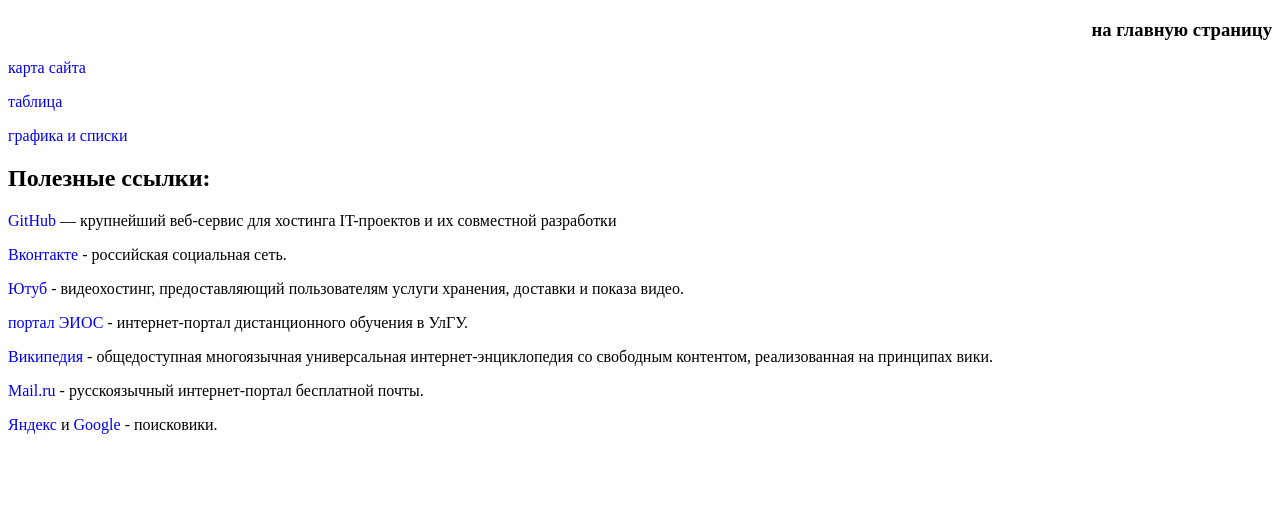
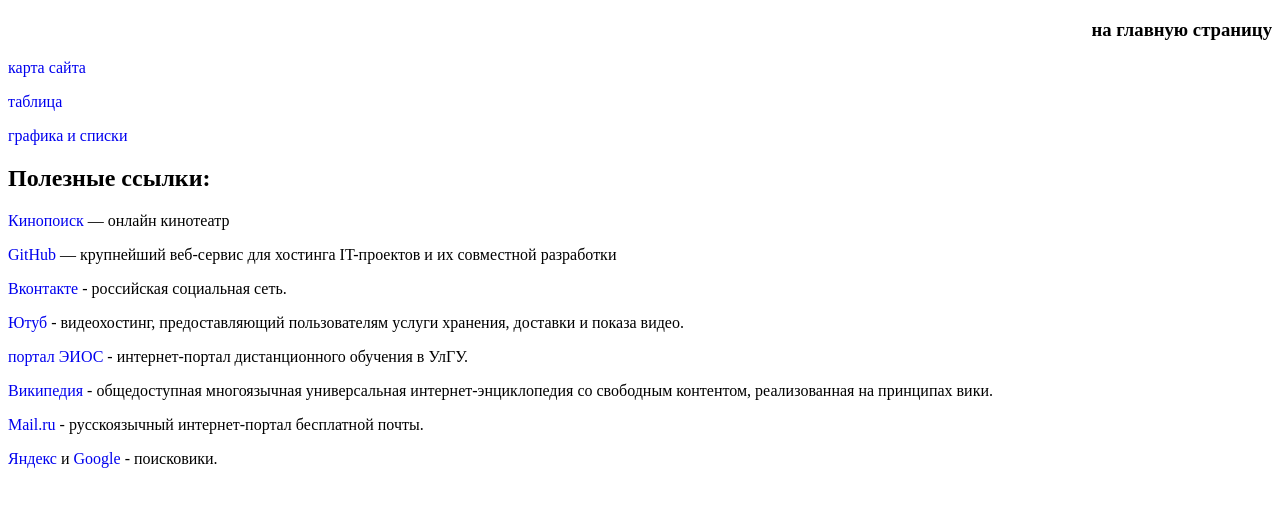
Before and after one commit to Mosl1k/mirs, a plain HTML site: page links.html in a window 1280 px wide. Drawn offline with Linux system fonts and the light colour scheme.

Commit message:
Update links.html

```diff
--- a/links.html
+++ b/links.html
@@ -20,7 +20,8 @@
 <p><a href="tab.html" target="content">таблица</a></p>
 <p><a href="graphic.html" target="content">графика и списки</a></p>
 <h2>Полезные ссылки:</h2>
-<p><a href="https://github.com/" target="content">GitHub</a> — крупнейший веб-сервис для хостинга IT-проектов и их совместной разработки</p>
+<p><a href="https://hd.kinopoisk.ru/" target="content">Кинопоиск</a> — онлайн кинотеатр
+</p>    <p><a href="https://github.com/" target="content">GitHub</a> — крупнейший веб-сервис для хостинга IT-проектов и их совместной разработки</p>
 <p><a href="https://vk.com/" target="content">Вконтакте</a> - российская социальная сеть.</p>
 <p><a href="https://www.youtube.com/" target="content">Ютуб</a> - видеохостинг, предоставляющий пользователям услуги хранения, доставки и показа видео.</p>
 <p><a href="https://portal.ulsu.ru/" target="content">портал ЭИОС</a> - интернет-портал дистанционного обучения в УлГУ.</p>
```
